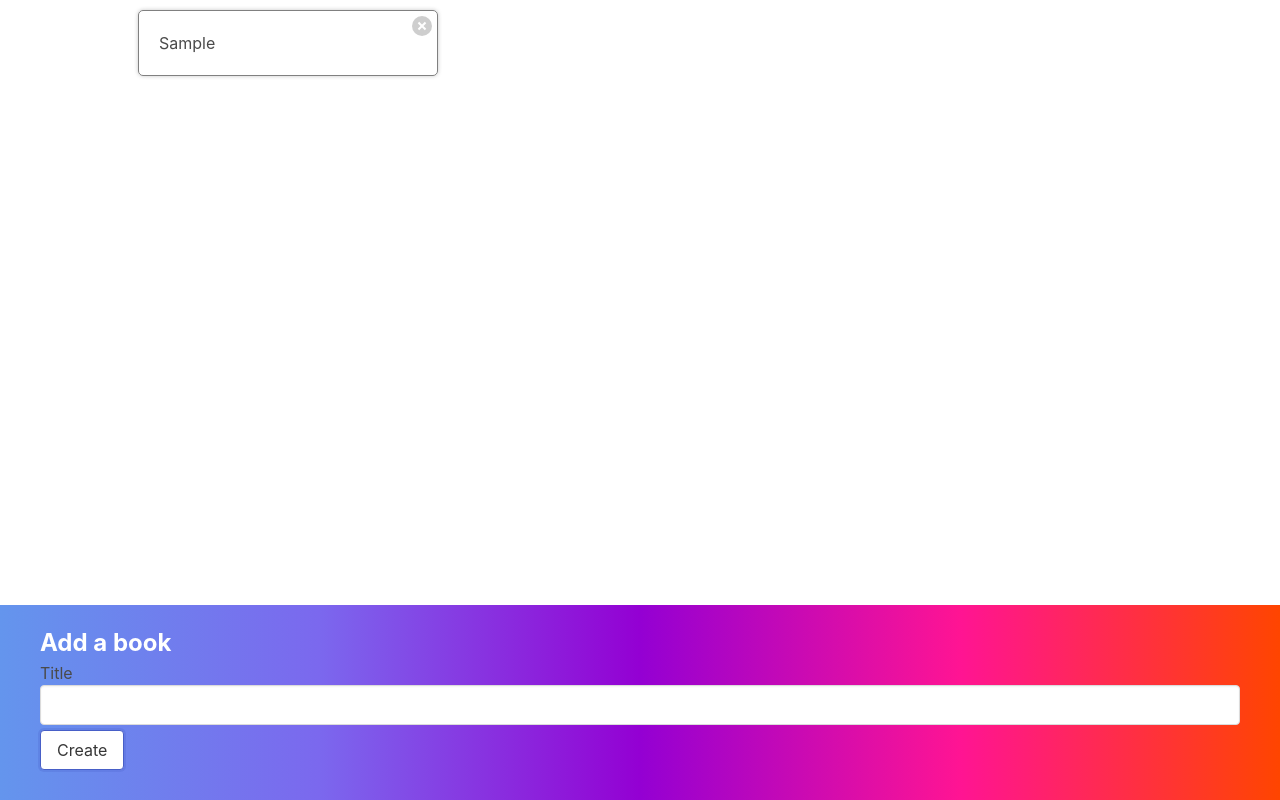
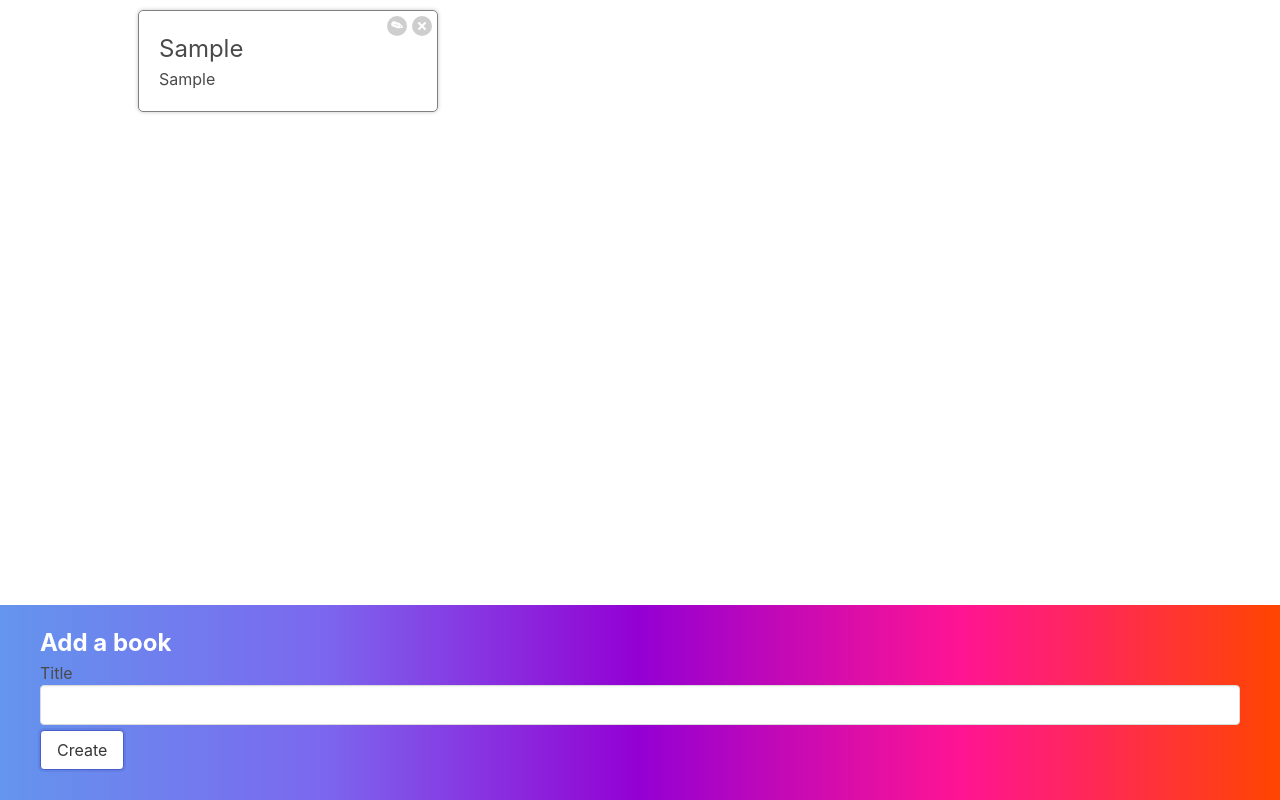
Before and after one commit to ashuppal/books, a React (Create React App) app: page / in a window 1280 px wide. Both pictures are taken after typing "Sample" into the empty fields and a click on the button "Create". Built offline with nearby package versions, Linux system fonts and the light colour scheme.

Commit message:
editing and displaying books working

```diff
--- a/src/components/BookShow.js
+++ b/src/components/BookShow.js
@@ -1,19 +1,32 @@
+import {useState} from 'react';
+import BookEdit from './BookEdit';
 
+function BookShow({book, onDelete}) {
+  const [showEdit, setShowEdit] = useState (false);
 
-function BookShow({ book, onDelete}) {
+  const handleDeleteClick = () => {
+    onDelete (book.id);
+  };
 
-  const handleClick = () => {
-    onDelete(book.id);
+  const handleEditClick = () => {
+    setShowEdit (!showEdit);
+  };
+
+  let content = <h3>{book.title}</h3>;
+  if (showEdit) {
+    content = <BookEdit />;
   }
 
   return (
     <div className="book-show">
-    <div className="actions">
-    <button className="delete" onClick={handleClick}>Delete</button>
+      <div>{content}</div>
+      <div className="actions">
+        <button className="edit" onClick={handleEditClick}>Edit</button>
+        <button className="delete" onClick={handleDeleteClick}>Delete</button>
+      </div>
+      {book.title}
     </div>
-    {book.title}
-    </div>
-  )
+  );
 }
 
 export default BookShow;
```
Also changed, not shown: src/index.css, 1 other file (tests, documents, lock files or other folders).
